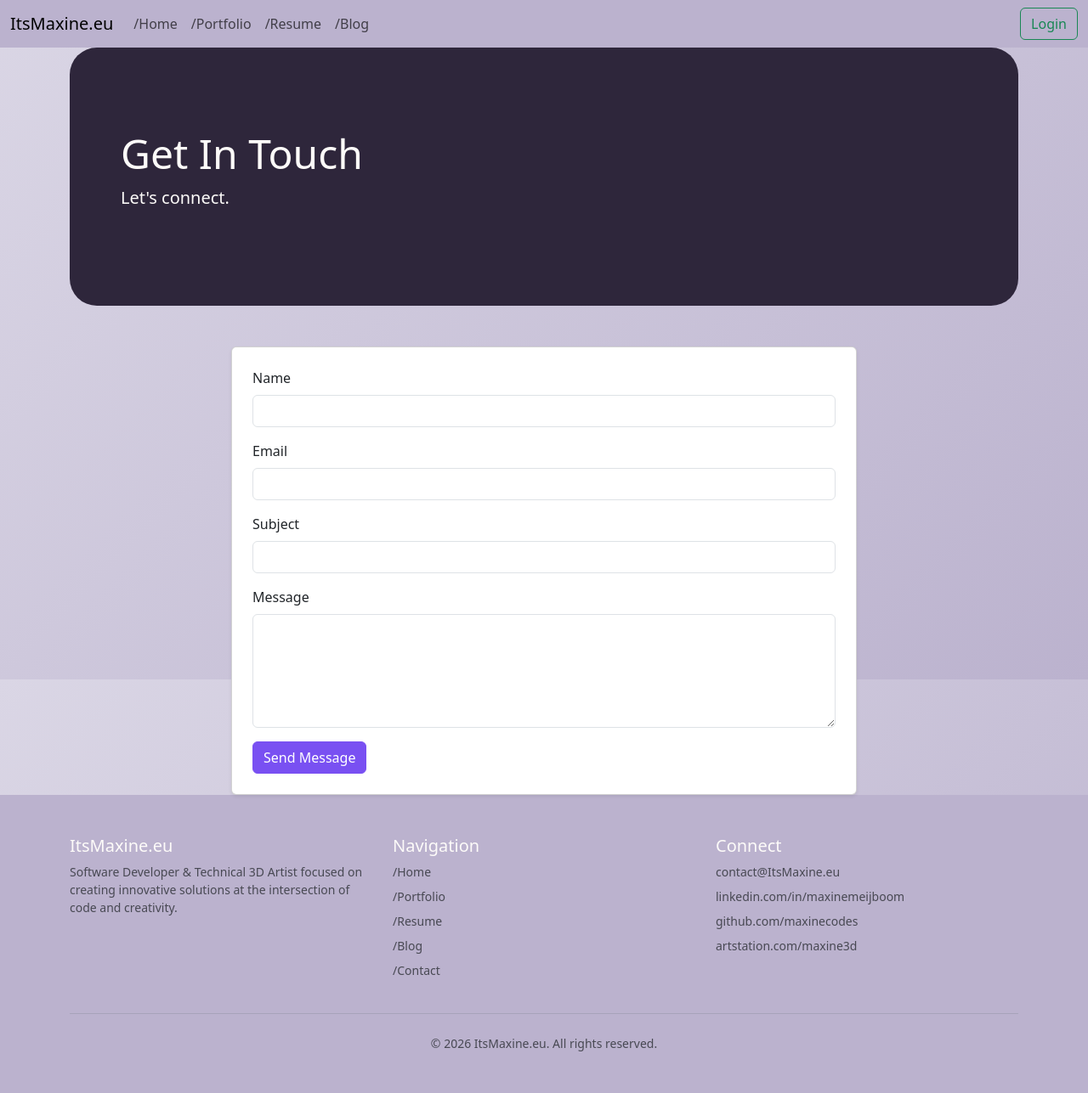
After one commit to MaxineCodes/portfolio_website, a Flask app: page /contact in a window 1280 px wide. The commit adds this page. Shown: the whole page at 85% size. Run offline with Flask 3, Linux system fonts and the light colour scheme.

Commit message:
added contact page but made it inaccessible

```diff
--- a/app.py
+++ b/app.py
@@ -13,6 +13,9 @@ def portfolio():
 @app.route("/resume")
 def resume():
     return render_template("resume.html")
+@app.route("/contact")
+def contact():
+    return render_template("contact.html")
 
 
 #def index():
--- a/templates/base.html
+++ b/templates/base.html
@@ -34,9 +34,11 @@
                     <li class="nav-item">
                         <a class="nav-link" href="#">/Blog</a>
                     </li>
+                    <!--
                     <li class="nav-item">
-                        <a class="nav-link" href="#">/Contact</a>
+                        <a class="nav-link" href="{{ url_for('contact') }}">/Contact</a>
                     </li>
+                    -->
                 </ul>
 
                 <form class="d-flex" role="login">
--- /dev/null
+++ b/templates/contact.html
@@ -0,0 +1,44 @@
+{% extends "base.html" %}
+
+{% block title %}Contact{% endblock %}
+
+{% block content %}
+<div class="p-5 mb-5 bg-dark text-light rounded-5">
+    <div class="container-fluid py-5">
+        <h1 class="display-5">Get In Touch</h1>
+        <p class="lead">Let's connect.</p>
+    </div>
+</div>
+
+<div class="row">
+    <div class="col-md-8 mx-auto">
+        <div class="card shadow-sm">
+            <div class="card-body p-4">
+                <form>
+                    <div class="mb-3">
+                        <label for="name" class="form-label">Name</label>
+                        <input type="text" class="form-control" id="name" required>
+                    </div>
+
+                    <div class="mb-3">
+                        <label for="email" class="form-label">Email</label>
+                        <input type="email" class="form-control" id="email" required>
+                    </div>
+
+                    <div class="mb-3">
+                        <label for="subject" class="form-label">Subject</label>
+                        <input type="text" class="form-control" id="subject" required>
+                    </div>
+
+                    <div class="mb-3">
+                        <label for="message" class="form-label">Message</label>
+                        <textarea class="form-control" id="message" rows="5" required></textarea>
+                    </div>
+
+                    <button type="submit" class="btn btn-primary">Send Message</button>
+                </form>
+            </div>
+        </div>
+    </div>
+</div>
+{% endblock %}
```
